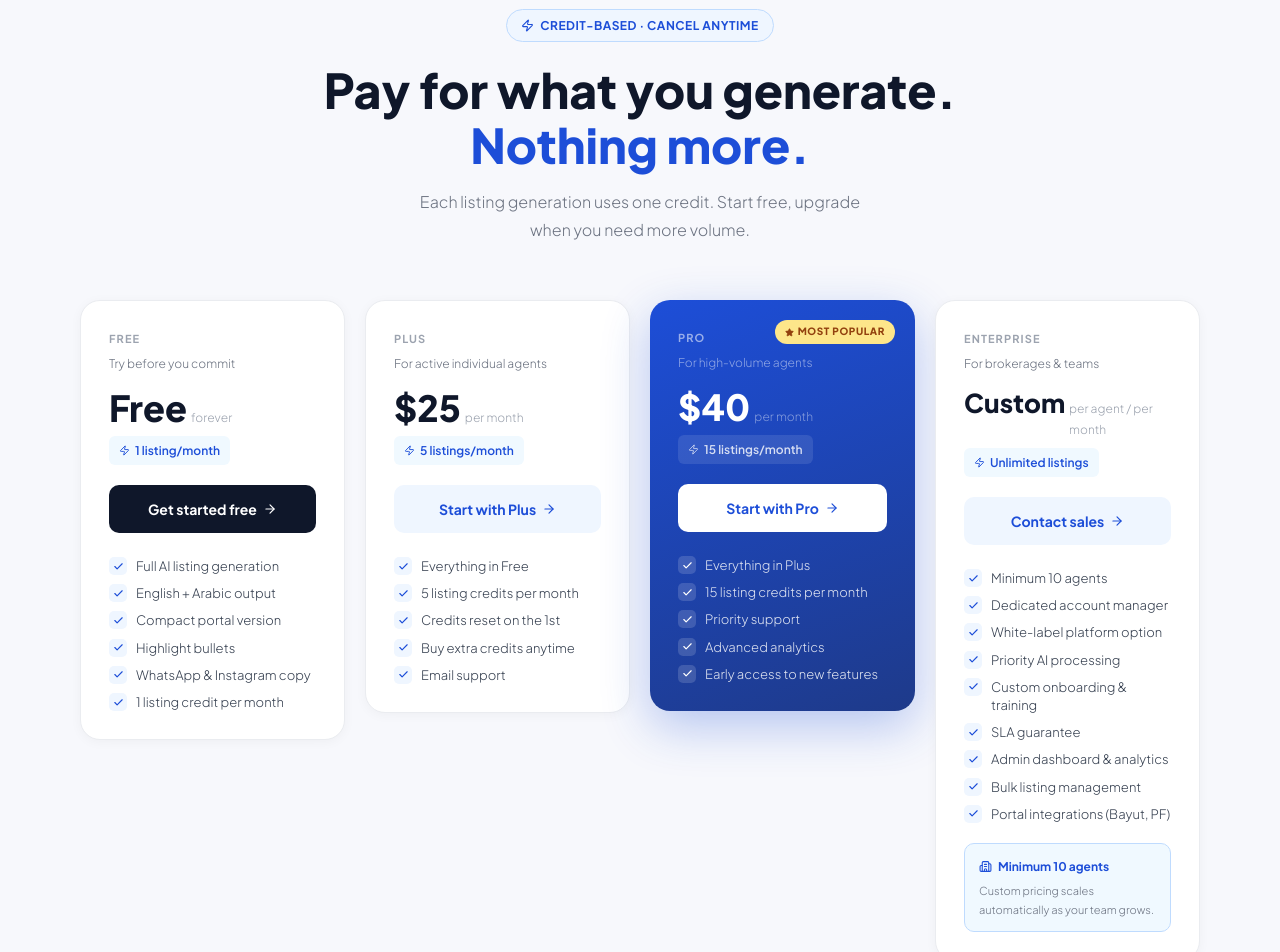
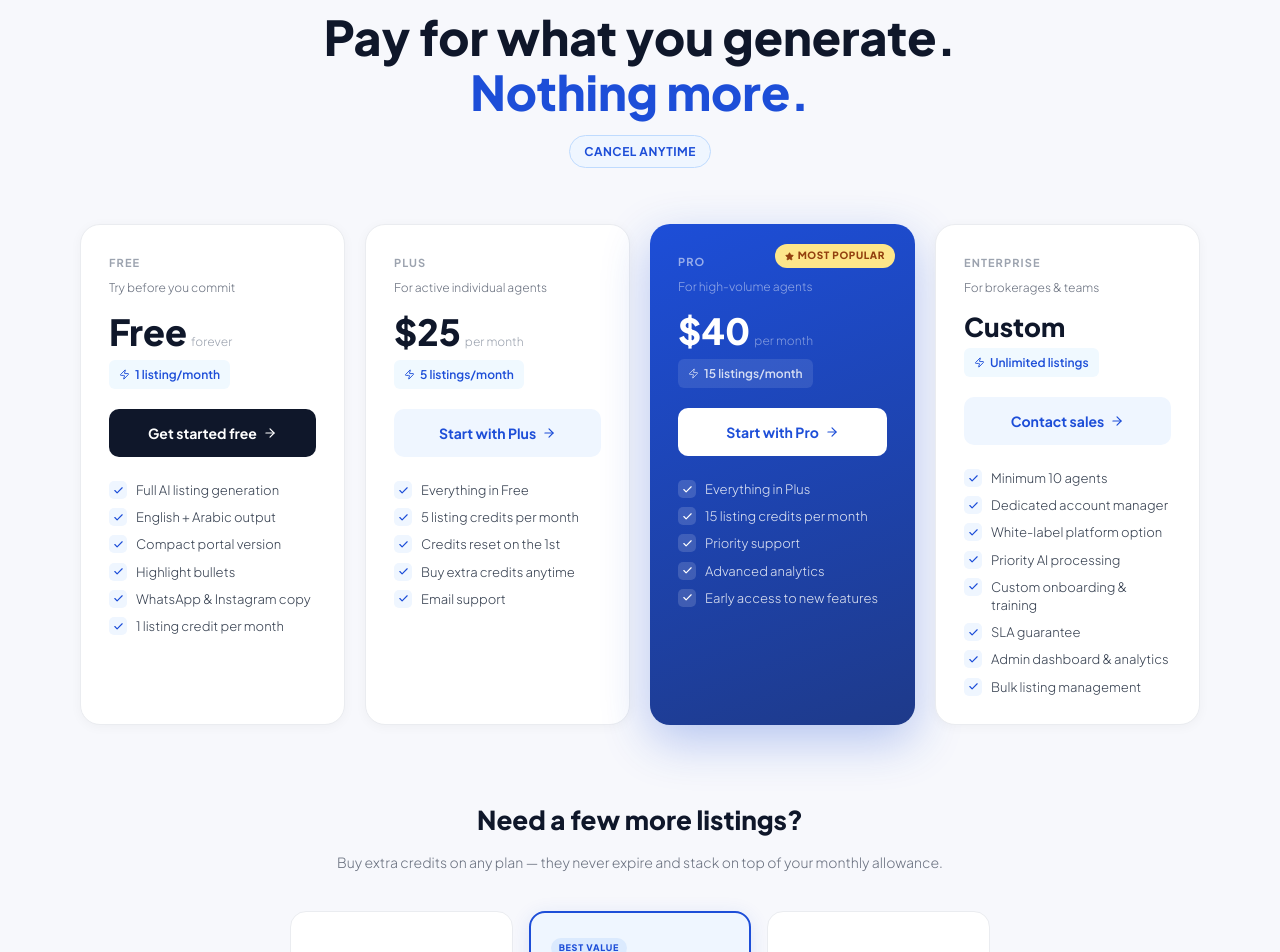
Before and after one commit to nazirdogan/Enlista, a Next.js app: page / in a window 1280 px wide. Shown: the part 2340-3292 px from the top of the page. Built offline with nearby package versions, Linux system fonts and the light colour scheme.

Commit message:
pricing: equal-height cards, pill below heading, clean enterprise

```diff
--- a/app/page.tsx
+++ b/app/page.tsx
@@ -175,7 +175,7 @@ const pricingPlans = [
     name: "Enterprise",
     tagline: "For brokerages & teams",
     priceLabel: "Custom",
-    priceSub: "per agent / per month",
+    priceSub: "",
     creditsLabel: "Unlimited listings",
     cta: "Contact sales",
     ctaHref: "/contact-sales",
@@ -189,7 +189,6 @@ const pricingPlans = [
       "SLA guarantee",
       "Admin dashboard & analytics",
       "Bulk listing management",
-      "Portal integrations (Bayut, PF)",
     ],
   },
 ];
@@ -997,16 +996,6 @@ export default function HomePage() {
 
         {/* Hero */}
         <div style={{ textAlign: "center", padding: "0 0 56px" }}>
-          <div style={{
-            display: "inline-flex", alignItems: "center", gap: 6,
-            background: "#EFF6FF", border: "1px solid #BFDBFE",
-            borderRadius: 100, padding: "5px 14px", marginBottom: 20,
-          }}>
-            <Zap size={13} color="#1D4ED8" />
-            <span style={{ fontSize: 12, fontWeight: 700, color: "#1D4ED8", letterSpacing: "0.04em" }}>
-              CREDIT-BASED · CANCEL ANYTIME
-            </span>
-          </div>
           <h2 style={{
             fontSize: "clamp(2rem, 5vw, 3rem)", fontWeight: 800,
             color: "#0F172A", lineHeight: 1.15, marginBottom: 16,
@@ -1015,9 +1004,15 @@ export default function HomePage() {
             <br />
             <span style={{ color: "#1D4ED8" }}>Nothing more.</span>
           </h2>
-          <p style={{ fontSize: 16, color: "#6B7280", maxWidth: 480, margin: "0 auto" }}>
-            Each listing generation uses one credit. Start free, upgrade when you need more volume.
-          </p>
+          <div style={{
+            display: "inline-flex", alignItems: "center", gap: 6,
+            background: "#EFF6FF", border: "1px solid #BFDBFE",
+            borderRadius: 100, padding: "5px 14px",
+          }}>
+            <span style={{ fontSize: 12, fontWeight: 700, color: "#1D4ED8", letterSpacing: "0.04em" }}>
+              CANCEL ANYTIME
+            </span>
+          </div>
         </div>
 
         {/* Plan cards */}
@@ -1026,7 +1021,7 @@ export default function HomePage() {
             display: "grid",
             gridTemplateColumns: "repeat(auto-fit, minmax(240px, 1fr))",
             gap: 20,
-            alignItems: "start",
+            alignItems: "stretch",
           }}
         >
           {pricingPlans.map((plan) => (
@@ -1042,6 +1037,8 @@ export default function HomePage() {
                   : "0 2px 12px rgba(0,0,0,0.04)",
                 position: "relative",
                 overflow: "hidden",
+                display: "flex",
+                flexDirection: "column",
               }}
             >
               {plan.badge && (
@@ -1128,7 +1125,7 @@ export default function HomePage() {
               )}
 
               {/* Feature list */}
-              <div style={{ display: "flex", flexDirection: "column", gap: 9 }}>
+              <div style={{ display: "flex", flexDirection: "column", gap: 9, flex: 1 }}>
                 {plan.features.map((f) => (
                   <div key={f} style={{ display: "flex", alignItems: "flex-start", gap: 9 }}>
                     <div style={{
@@ -1145,20 +1142,6 @@ export default function HomePage() {
                 ))}
               </div>
 
-              {plan.key === "enterprise" && (
-                <div style={{
-                  marginTop: 20, padding: "12px 14px",
-                  background: "#F0F9FF", borderRadius: 10, border: "1px solid #BFDBFE",
-                }}>
-                  <div style={{ display: "flex", alignItems: "center", gap: 6, marginBottom: 4 }}>
-                    <Building2 size={13} color="#1D4ED8" />
-                    <span style={{ fontSize: 12, fontWeight: 700, color: "#1D4ED8" }}>Minimum 10 agents</span>
-                  </div>
-                  <p style={{ fontSize: 11, color: "#6B7280", margin: 0 }}>
-                    Custom pricing scales automatically as your team grows.
-                  </p>
-                </div>
-              )}
             </div>
           ))}
         </div>
```
